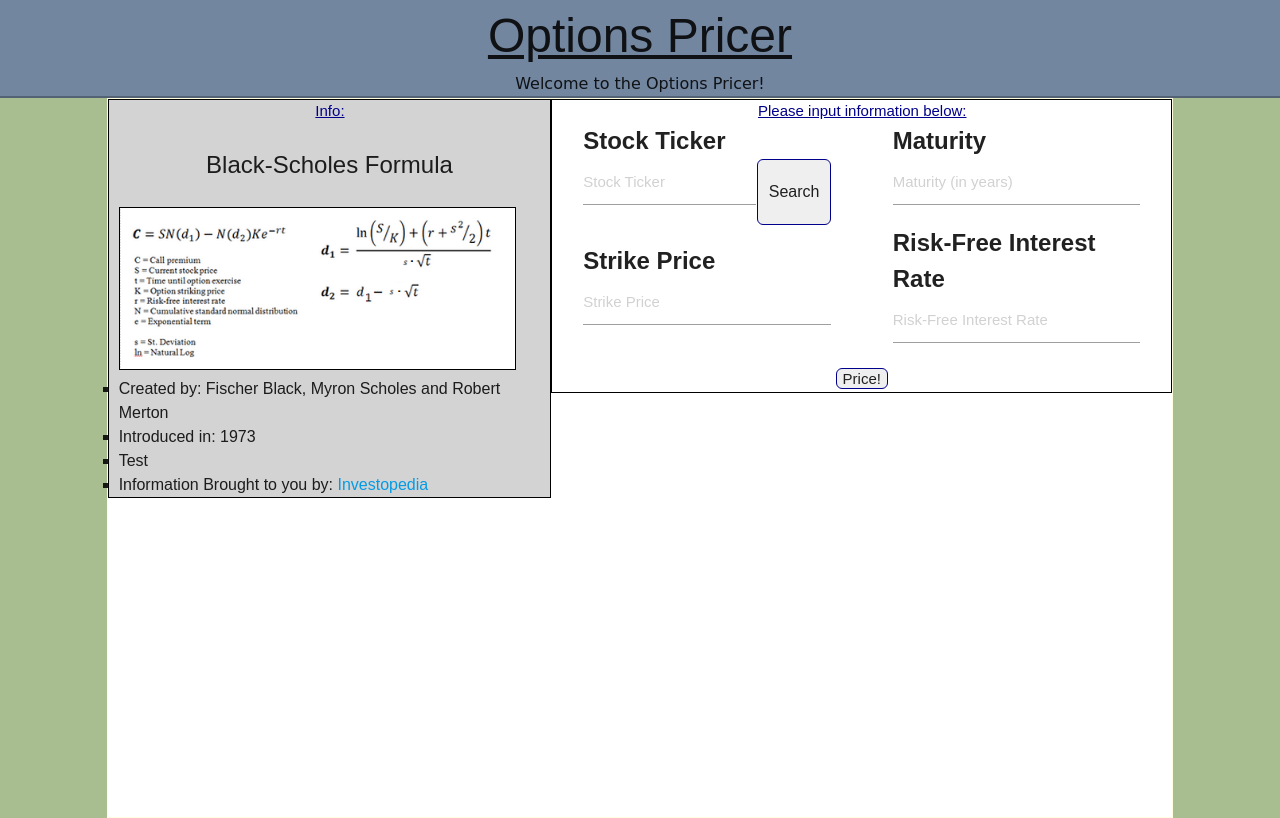
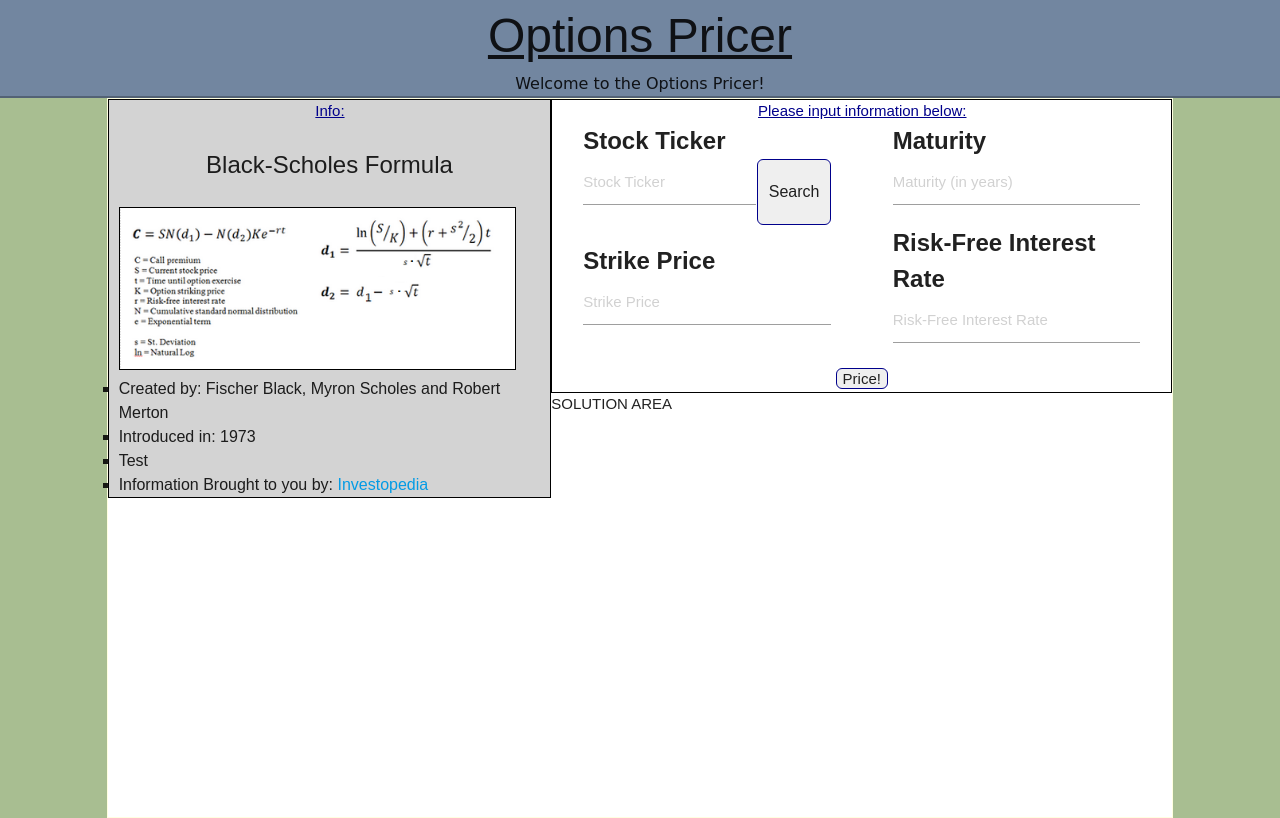
Before and after one commit to sashapotash29/option_pricer, a Flask app: page / in a window 1280 px wide. Run offline with Flask 2, Linux system fonts and the light colour scheme; some libraries are stand-ins or nearby versions.

Commit message:
SOLUTION area

```diff
--- a/templates/home.html
+++ b/templates/home.html
@@ -71,6 +71,9 @@
 	      					</div>
       					</form>
 					</div>
+					<div class="row solutionSpace">
+						SOLUTION AREA
+					</div>
 				</div>
 			</div>
 			<div class="col s1 mainSide"></div>
```
